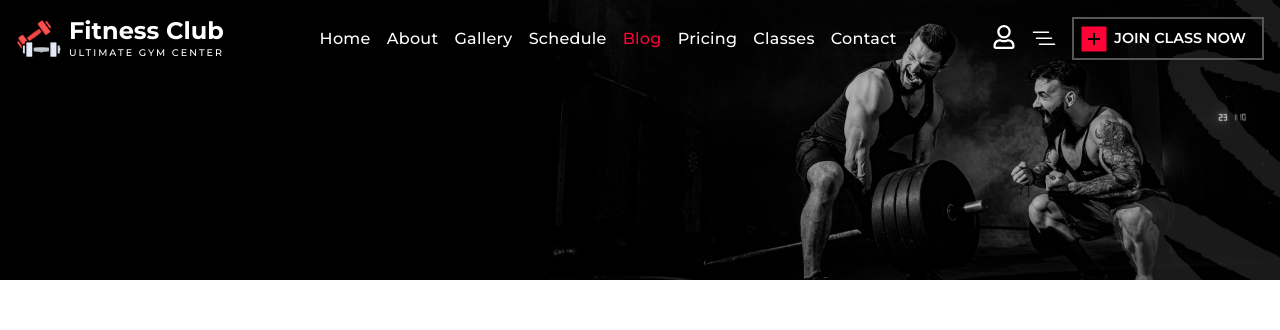
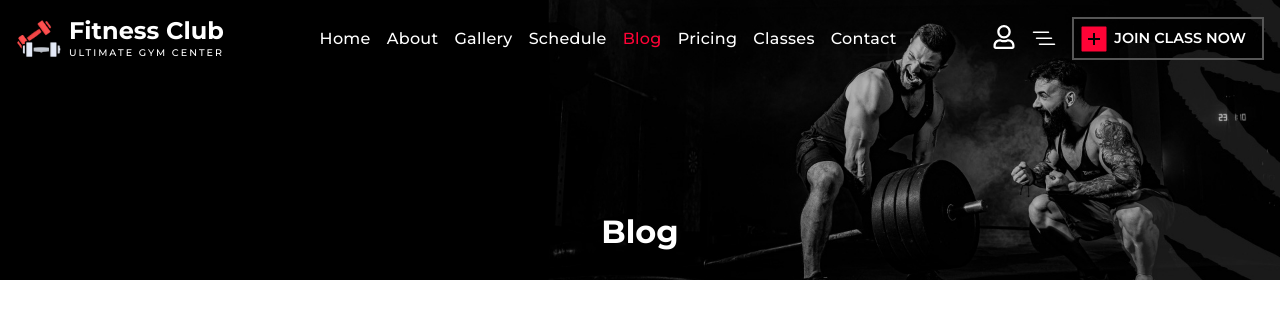
Before and after one commit to chaser945/fitness-club, a React (Vite) app: page /blog in a window 1280 px wide. Shown: the top 330 px of the page. Built offline with nearby package versions, Linux system fonts and the light colour scheme.

Commit message:
fixed_blog_header

```diff
--- a/src/components/InfoBar.jsx
+++ b/src/components/InfoBar.jsx
@@ -43,9 +43,10 @@ const InfoBar = () => {
         <section className="gallery">
           <h2 className="gallery-h1">gallery</h2>
           <div className="gallery-img-wrapper">
-            {galleryImages[0].slice(0, 6).map((galleryImg) => {
+            {galleryImages[0].slice(0, 6).map((galleryImg, index) => {
               return (
                 <img
+                  key={index}
                   src={galleryImg.url}
                   alt="person in gym"
                   className="gallery-img"
--- a/src/components/PageHero.jsx
+++ b/src/components/PageHero.jsx
@@ -1,10 +1,10 @@
-import { useState, useEffect } from "react"
+// import { useState, useEffect } from "react"
 import styled from "styled-components"
 import bannerBig from "../assets/images/gym-banner.jpg"
-import bannerTiny from "../assets/images/gym_banner_tiny.jpg"
+// import bannerTiny from "../assets/images/gym_banner_tiny.jpg"
 
 const PageHero = ({ heading }) => {
-  const [bannerUrl, setBannerUrl] = useState(bannerBig)
+  // const [bannerUrl, setBannerUrl] = useState(bannerBig)
   // useEffect(() => {
   //   const img = new Image()
   //   img.src = bannerBig
@@ -15,10 +15,7 @@ const PageHero = ({ heading }) => {
   // }, [])
   return (
     <Wrapper>
-      <div
-        className={`hero ${bannerUrl === bannerTiny ? "blur" : "focus"}`}
-        style={{ backgroundImage: `url(${bannerUrl})` }}
-      >
+      <div className={`hero`} style={{ backgroundImage: `url(${bannerBig})` }}>
         <h1 className="heading">{heading}</h1>
       </div>
     </Wrapper>
--- a/src/pages/Blog.jsx
+++ b/src/pages/Blog.jsx
@@ -21,7 +21,7 @@ const Blog = () => {
   }, [])
   return (
     <Wrapper>
-      <PageHero />
+      <PageHero heading="blog" />
       <div className="blogs section-wrapper">
         <div className="blog-wrapper">
           {blogList.map((blog, index) => {
--- a/src/pages/HomeCompos/HomeHero.jsx
+++ b/src/pages/HomeCompos/HomeHero.jsx
@@ -8,9 +8,9 @@ import { useState, useEffect } from "react"
 import boxingTinyImg from "../../assets/images/hero_box_tiny.jpg"
 
 const HomeHero = () => {
-  const [bgUrl, setBgUrl] = useState(
-    "https://images.unsplash.com/photo-1606335543042-57c525922933?ixlib=rb-4.0.3&ixid=M3wxMjA3fDB8MHxwaG90by1wYWdlfHx8fGVufDB8fHx8fA%3D%3D&auto=format&fit=crop&w=1750&q=80"
-  )
+  // const [bgUrl, setBgUrl] = useState(
+  //   "https://images.unsplash.com/photo-1606335543042-57c525922933?ixlib=rb-4.0.3&ixid=M3wxMjA3fDB8MHxwaG90by1wYWdlfHx8fGVufDB8fHx8fA%3D%3D&auto=format&fit=crop&w=1750&q=80"
+  // )
   // useEffect(() => {
   //   const img = new Image()
   //   img.src =
@@ -22,8 +22,10 @@ const HomeHero = () => {
   return (
     <Wrapper>
       <section
-        className={`hero ${bgUrl === boxingTinyImg ? "blur" : "focus"}`}
-        style={{ backgroundImage: `url(${bgUrl})` }}
+        className={`hero`}
+        style={{
+          backgroundImage: `url(${"https://images.unsplash.com/photo-1606335543042-57c525922933?ixlib=rb-4.0.3&ixid=M3wxMjA3fDB8MHxwaG90by1wYWdlfHx8fGVufDB8fHx8fA%3D%3D&auto=format&fit=crop&w=1750&q=80"})`,
+        }}
       >
         <div className="hero-content">
           <MarkerHeading heading="find your energy" />
```
